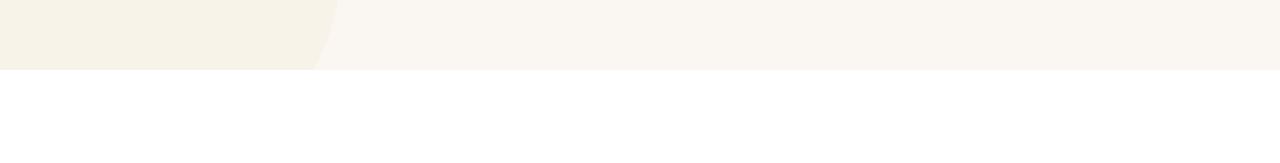
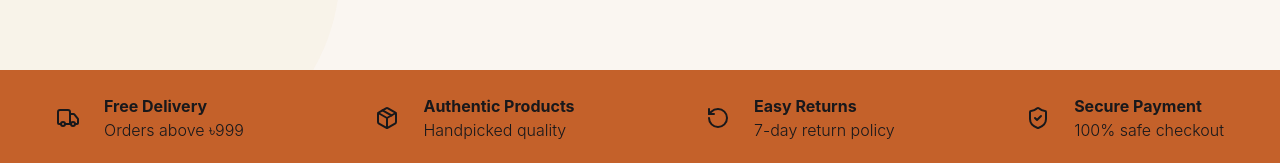
Before and after one commit to Big-Smokkee/Karigori-Kraft, a React (Vite) app: page / in a window 1280 px wide. Shown: the part 877-1040 px from the top of the page. Before the commit the page ends 947 px from the top, so only its background shows below. Built offline with nearby package versions, Linux system fonts and the light colour scheme.

Commit message:
Feat: add characteristics section

```diff
--- a/src/App.jsx
+++ b/src/App.jsx
@@ -1,4 +1,5 @@
 import './App.css'
+import DownBanner from './components/DownBanner/DownBanner'
 import Hero from './components/Hero/Hero'
 import Navbar from './components/Navbar/Navbar'
 
@@ -9,6 +10,7 @@ function App() {
       <div className='root'>
         <Navbar></Navbar>
         <Hero></Hero>
+        <DownBanner></DownBanner>
       </div>
     </>
   )
--- /dev/null
+++ b/src/components/DownBanner/DownBanner.jsx
@@ -0,0 +1,47 @@
+import { Package, RotateCcw, ShieldCheck, Truck } from 'lucide-react';
+import React from 'react';
+
+const DownBanner = () => {
+    return (
+        <div className='bg-[#C4612A] flex justify-between py-6 px-14'>
+            <div className='flex gap-6 items-center'>
+                <span className='font-semibold'>
+                    <Truck></Truck>
+                </span>
+                <div>
+                    <h4 className='font-bold'>Free Delivery</h4>
+                    <p className='font-light'>Orders above ৳999</p>
+                </div>
+            </div>
+            <div className='flex gap-6 items-center'>
+                <span className='font-bold'>
+                    <Package></Package>
+                </span>
+                <div>
+                    <h4 className='font-bold'>Authentic Products</h4>
+                    <p className='font-light'>Handpicked quality</p>
+                </div>
+            </div>
+            <div className='flex gap-6 items-center'>
+                <span className='font-bold'>
+                    <RotateCcw></RotateCcw>
+                </span>
+                <div>
+                    <h4 className='font-bold'>Easy Returns</h4>
+                    <p className='font-light'>7-day return policy</p>
+                </div>
+            </div>
+            <div className='flex gap-6 items-center'>
+                <span className='font-bold'>
+                    <ShieldCheck></ShieldCheck>
+                </span>
+                <div>
+                    <h4 className='font-bold'>Secure Payment</h4>
+                    <p className='font-light'>100% safe checkout</p>
+                </div>
+            </div>
+        </div>
+    );
+};
+
+export default DownBanner;
```
